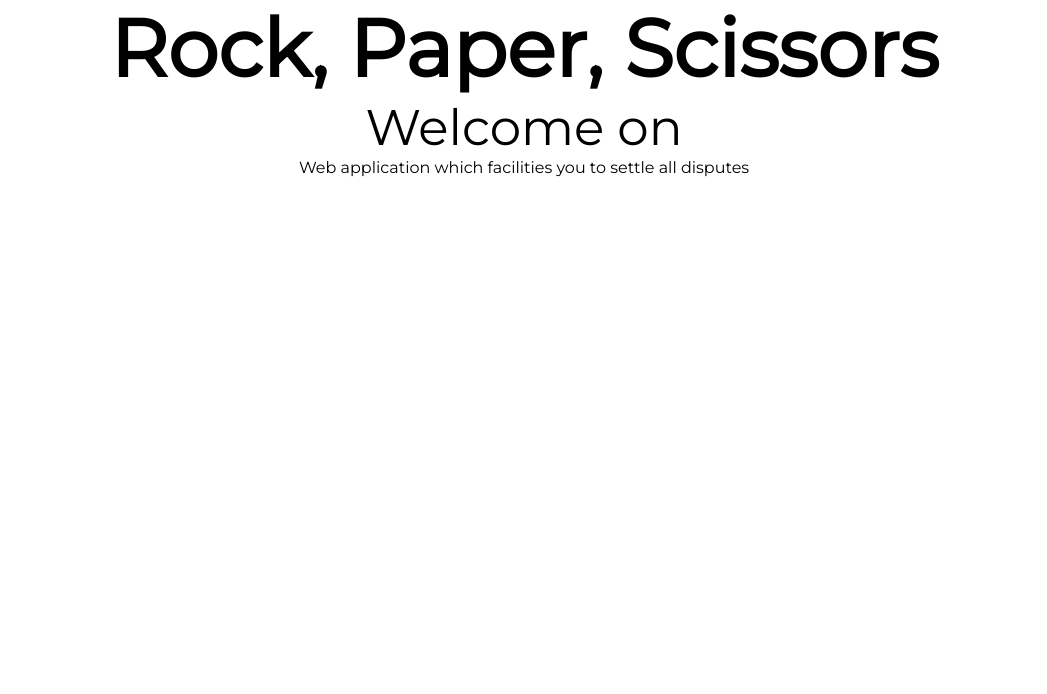
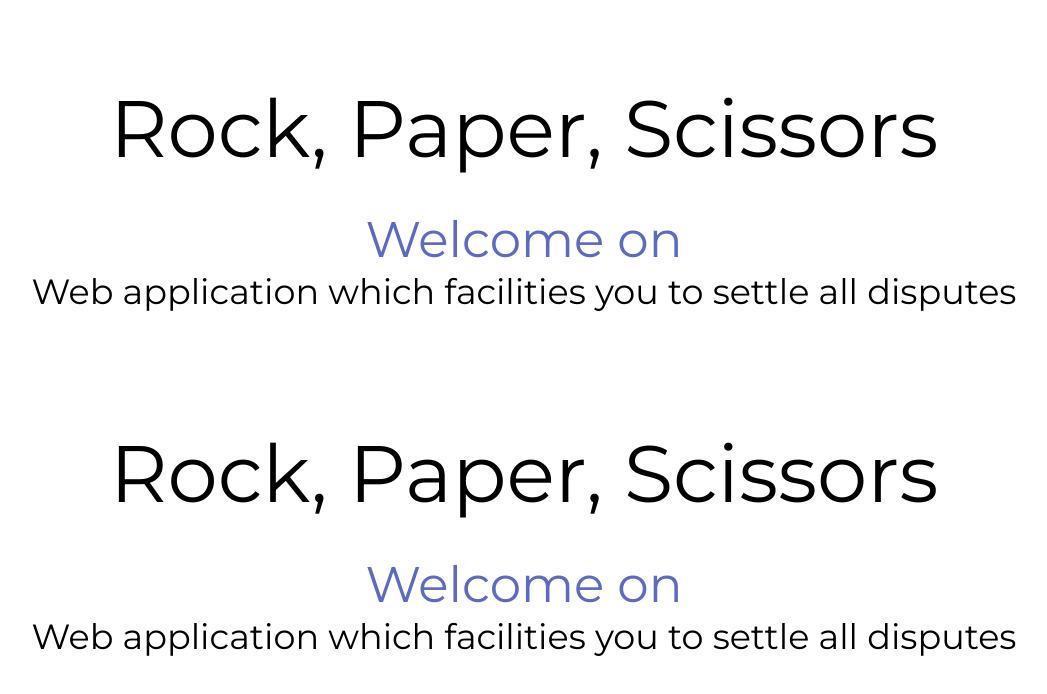
Before and after one commit to szymonbla/Login_system-frontend, a React (Create React App) app: page / in a window 1280 px wide. Shown: the top 694 px of the page, without its empty margins (116-1163 px from the left). Built offline with nearby package versions, Linux system fonts and the light colour scheme.

Commit message:
Add image to enter Button

```diff
--- a/src/pages/HomePage.jsx
+++ b/src/pages/HomePage.jsx
@@ -2,7 +2,18 @@ import React from "react";
 import Headline from "../components/Headline";
 
 const HomePage = () => {
-  return <Headline />;
+  return (
+    <div className="homepage-background-container">
+      <div className="homepage-container">
+        <div className="row">
+          <Headline />
+        </div>
+        <div className="row">
+          <Headline />
+        </div>
+      </div>
+    </div>
+  );
 };
 
 export default HomePage;
--- a/src/styles/components/_headline.scss
+++ b/src/styles/components/_headline.scss
@@ -1,28 +1,31 @@
 .headline-container {
   min-width: 525px;
-    text-align: center;
-    font-family: 'Montserrat', sans-serif;
+  font-family: "Montserrat", sans-serif;
+  height: auto;
+  display: flex;
+  flex-direction: column;
+  justify-content: center;
+  align-items: center;
 
   .headline-header {
     font-size: 80px;
-        font-weight: 600;
-        margin: 3em 0;
-
+    font-weight: 500;
+    margin-top: 1em;
   }
 
   .headline-description {
-
+    margin: 2em 0;
+    text-align: center;
 
     .headline-description-title {
       font-size: 50px;
-
+      font-weight: 500;
+      color: $lightblue;
 
     }
 
     .headline-description-content {
-
-
-        }
-
+      font-size: 35px;
     }
   }
+}
```
Also changed, not shown: src/components/EnterButton.jsx (added, +10 -0 lines), src/images/createbattle.png (added). Lines whose indentation alone changed are shown as unchanged.
